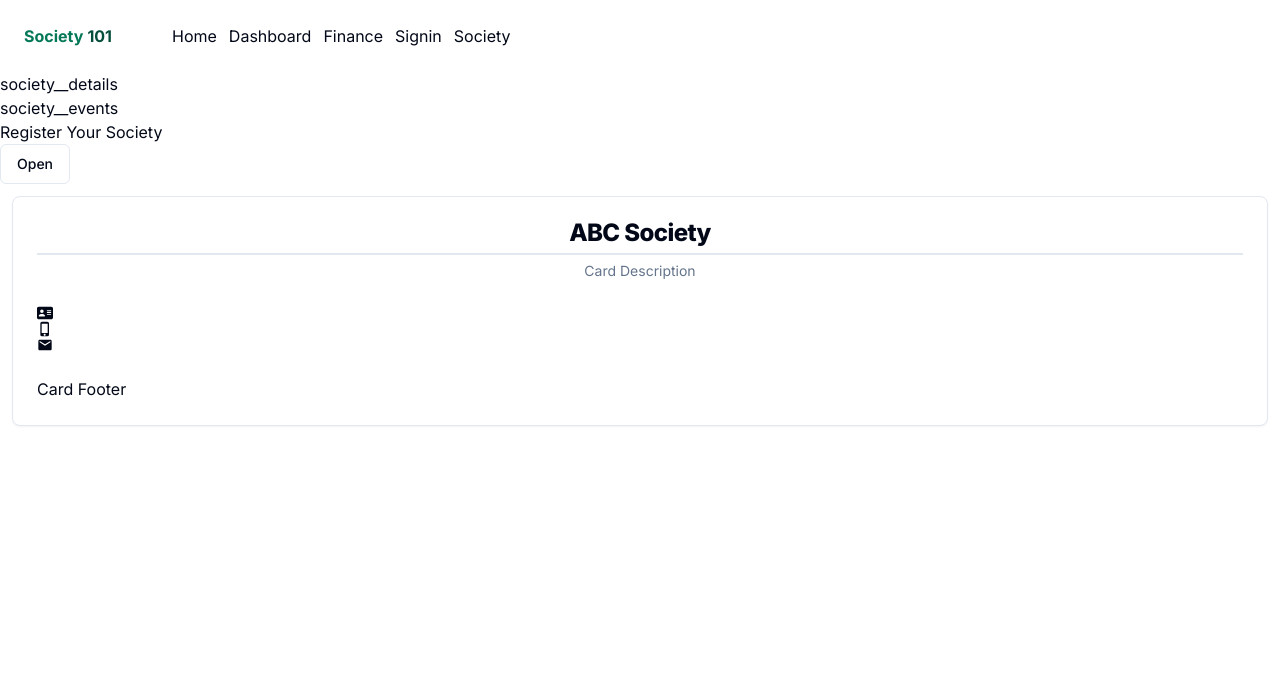
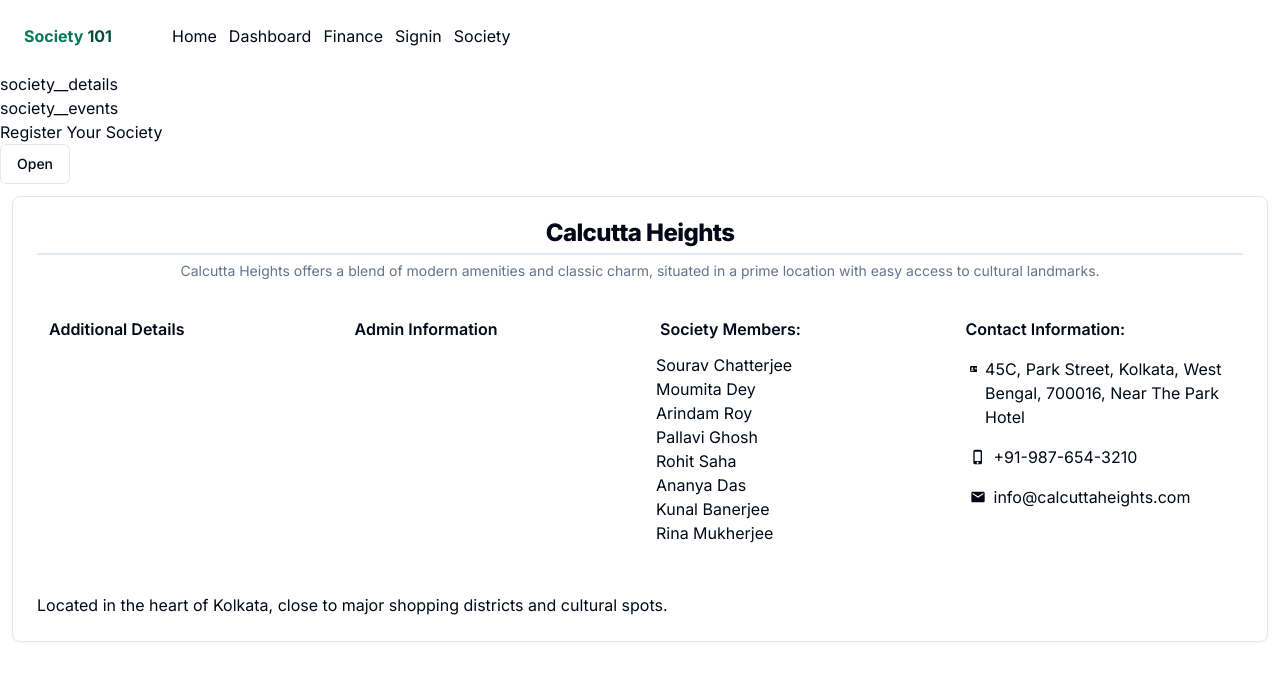
Before and after one commit to sdasuemk/society-management-mern, a Next.js app in the folder client/: page /society in a window 1280 px wide. Shown: the top 680 px of the page. Built offline with nearby package versions, Linux system fonts and the light colour scheme.

Commit message:
society page

```diff
--- a/client/src/components/societyDetails/UserOwnSociety.tsx
+++ b/client/src/components/societyDetails/UserOwnSociety.tsx
@@ -1,7 +1,8 @@
 import React from "react";
+// import { GetServerSideProps } from "next";
+import { userOwnSocietyInformation } from "../../services/apis/services";
 import { FaAddressCard } from "react-icons/fa6";
-import { MdOutlinePhoneIphone } from "react-icons/md";
-import { MdEmail } from "react-icons/md";
+import { MdOutlinePhoneIphone, MdEmail } from "react-icons/md";
 
 import {
   Card,
@@ -12,46 +13,102 @@ import {
   CardTitle,
 } from "../ui/card";
 
-const UserOwnSociety = () => {
+const UserOwnSociety: React.FC = async () => {
+
+let userOwnSociety;
+let societyMembers;
+let adminInformation;
+let additionalDetails;
+try {
+    ( { data: { userOwnSociety, societyMembers, adminInformation, additionalDetails } } = await userOwnSocietyInformation({}));
+
+  } catch (error: any) {
+    return <div>Error: {error.message}</div>;
+  }
+
+
+  console.log(adminInformation);
+  if (!userOwnSociety) {
+    return <div>No society information available</div>;
+  }
+
   return (
     <main>
       <section className="buttons"></section>
       <section className="society">
-        {/* <section className="" id="society-name">
-          <div className="" id="society-name">
-            <h1 className="text-2xl font-extrabold" id="society-name">
-              ABC Society
-            </h1>
-          </div>
-        </section> */}
         <section className="w-full p-3" id="society-address">
           <Card>
             <CardHeader className="text-center">
-              <CardTitle className="font-extrabold border-b-2 pb-2">ABC Society</CardTitle>
-              <CardDescription>Card Description</CardDescription>
+              <CardTitle className="font-extrabold border-b-2 pb-2">
+                {userOwnSociety.name}
+              </CardTitle>
+              <CardDescription>{userOwnSociety.description}</CardDescription>
             </CardHeader>
             <CardContent>
-              <section className="">
-                <section className="society__address">
-                    <p><FaAddressCard /> </p>
-                    <p><MdOutlinePhoneIphone /> </p>
-                    <p><MdEmail /></p>
+              <section className="grid grid-cols-4 gap-4">
+                <section
+                  className="flex flex-col p-2 gap-2"
+                  id="society-details"
+                >
+                  <div className="flex p-1 gap-2">
+                    <p className="font-semibold">Additional Details</p>
+                  </div>
+                </section>
+                <section
+                  className="flex flex-col p-2 gap-2"
+                  id="society-details"
+                >
+                  <div className="flex p-1 gap-2">
+                    <p className="font-semibold">Admin Information</p>
+                  </div>
+                </section>
 
+                <section
+                  className="flex flex-col p-2 gap-2"
+                  id="society-members"
+                >
+                  <div className="flex p-1 gap-2">
+                    <p className="font-semibold">Society Members:</p>
+                  </div>
+                  <ul>
+                    {societyMembers.map(
+                      (member: string, index: number) => (
+                        <li key={index}>{member}</li>
+                      )
+                    )}
+                  </ul>
+                </section>
+                <section
+                  className="flex flex-col p-2 gap-2"
+                  id="society-contact"
+                >
+                  <div className="flex p-1 gap-2">
+                    <p className="font-semibold">Contact Information:</p>
+                  </div>
+                  <div className="flex p-1 gap-2">
+                    <FaAddressCard className="ml-1 mt-1" />
+                    <p className="">{`${userOwnSociety.address.plotNo}, ${userOwnSociety.address.street}, ${userOwnSociety.address.city}, ${userOwnSociety.address.state}, ${userOwnSociety.address.pinCode}, ${userOwnSociety.address.landMark}`}</p>
+
+                  </div>
+                  <div className="flex p-1 gap-2">
+                    <MdOutlinePhoneIphone className="ml-1 mt-1" />
+                    <p>{userOwnSociety.phone}</p>
+                  </div>
+                  <div className="flex p-1 gap-2">
+                    <MdEmail className="ml-1 mt-1" />
+                    <p>{userOwnSociety.email}</p>
+                  </div>
+                </section>
+                <section className="col-span-4">
+                  {/* Add any additional sections or details here */}
                 </section>
               </section>
             </CardContent>
             <CardFooter>
-              <p>Card Footer</p>
+              <p>{userOwnSociety.additionalDetails}</p>
             </CardFooter>
           </Card>
         </section>
-        <section className="" id="society-contact"></section>
-        <section className="" id="society-description-form-optional"></section>
-        <section
-          className=""
-          id="society-aditional-details-form-optional"
-        ></section>
-        <section className="" id="society-amenities-form-optional"></section>
       </section>
     </main>
   );
--- /dev/null
+++ b/client/src/services/apis/services.ts
@@ -0,0 +1,80 @@
+import { BASE_URL } from "../baseURL/baseURL";
+import mocks from "../mocks/mocks";
+
+// Define the type for API request parameters
+interface ApiRequestParams {
+  endpoint: string;
+  method: string;
+  authToken?: string;
+  data?: any;
+}
+
+const createHeaders = (authToken?: string): HeadersInit => {
+  const headers: HeadersInit = {
+    "Content-Type": "application/json",
+  };
+  if (authToken) {
+    headers["Authorization"] = `Bearer ${authToken}`;
+  }
+  return headers;
+};
+
+const isServiceAvailable = false; // Set this to false to use mock data
+
+const apiRequest = async ({
+  endpoint,
+  method,
+  authToken,
+  data,
+}: ApiRequestParams) => {
+    console.log(`Using mock data for endpoint: ${endpoint}`);
+  if (!isServiceAvailable) {
+    // Use mock data if the service is not available
+    if (endpoint in mocks) {
+      // Check if endpoint exists in mocks
+      console.log(`Using mock data for endpoint: ${endpoint}`);
+      console.log(mocks[endpoint], "Mock data:");
+      return mocks[endpoint];
+    } else {
+      throw new Error(`No mock data available for endpoint: ${endpoint}`);
+    }
+  }
+
+  const options: RequestInit = {
+    method,
+    headers: createHeaders(authToken),
+    credentials: "include",
+    body: data ? JSON.stringify(data) : undefined,
+  };
+
+  try {
+    const response = await fetch(`${BASE_URL}/${endpoint}`, options);
+
+    if (!response.ok) {
+      throw new Error(`HTTP error! Status: ${response.status}`);
+    }
+
+    const responseData = await response.json();
+    console.log(responseData, "API response data:");
+    return responseData;
+  } catch (error) {
+    console.error("Error making API request:", error);
+    throw error;
+  }
+};
+
+// Example API functions
+export const postSignupForm = (data: any) =>
+  apiRequest({ endpoint: "v1/auth/signup", method: "POST", data });
+export const doSignOut = () =>
+  apiRequest({ endpoint: "v1/auth/signout", method: "GET" });
+export const postSignInForm = (data: any) =>
+  apiRequest({ endpoint: "v1/auth/signin", method: "POST", data });
+export const userOwnSocietyInformation = (data: any) =>
+  apiRequest({ endpoint: "v1/society/information", method: "POST", data });
+
+
+// (async () => {
+//     const data = await userOwnSocietyInformation({});
+//     console.log(data, "User Own Society Information:");
+//   })();
--- a/client/src/services/baseURL/baseURL.ts
+++ b/client/src/services/baseURL/baseURL.ts
@@ -1 +1 @@
-const BASE_URL = "http://localhost:5000/api/v1/";
+export const BASE_URL = "http://localhost:5000/api";
--- /dev/null
+++ b/client/src/services/mocks/mocks.ts
@@ -0,0 +1,81 @@
+// Define the structure of each mock response
+interface MockResponse {
+    data: any; // Adjust this type based on your actual data structure
+  }
+
+  // Define the structure of the mocks object
+  interface Mocks {
+    [key: string]: MockResponse;
+  }
+
+  // Example of how the mocks data might be structured
+  const mocks: Mocks = {
+    "v1/auth/signup": {
+      data: { message: "User signed up successfully", userId: 1 },
+    },
+    "v1/auth/signout": {
+      data: { message: "User signed out successfully" },
+    },
+    "v1/auth/signin": {
+      data: { message: "User signed in successfully", token: "abc123" },
+    },
+    "v1/society/information": {
+      data: {
+        userOwnSociety: {
+          name: "Calcutta Heights",
+          address: {
+            plotNo: "45C",
+            street: "Park Street",
+            city: "Kolkata",
+            state: "West Bengal",
+            pinCode: "700016",
+            landMark: "Near The Park Hotel",
+          },
+          phone: "+91-987-654-3210",
+          email: "info@calcuttaheights.com",
+          description:
+            "Calcutta Heights offers a blend of modern amenities and classic charm, situated in a prime location with easy access to cultural landmarks.",
+          additionalDetails:
+            "Located in the heart of Kolkata, close to major shopping districts and cultural spots.",
+          amenities: [
+            "Swimming Pool",
+            "Gym",
+            "Community Hall",
+            "Children's Play Area",
+            "Rooftop Garden",
+          ],
+        },
+        societyMembers: [
+          "Sourav Chatterjee",
+          "Moumita Dey",
+          "Arindam Roy",
+          "Pallavi Ghosh",
+          "Rohit Saha",
+          "Ananya Das",
+          "Kunal Banerjee",
+          "Rina Mukherjee",
+        ],
+        adminInformation: {
+          name: "Amitava Bhattacharya",
+          phone: "+91-983-456-7890",
+          email: "amitava.bhattacharya@calcuttaheights.com",
+        },
+        additionalDetails: {
+          numberOftowers: "5",
+          numberOfFlats: "300",
+          amenities: [
+            "Swimming Pool",
+            "Gym",
+            "Community Hall",
+            "Children's Play Area",
+            "Rooftop Garden",
+            "Library",
+            "Tennis Court",
+          ],
+        },
+      },
+    },
+    // Add more mock responses as needed
+  };
+
+  export default mocks;
```
